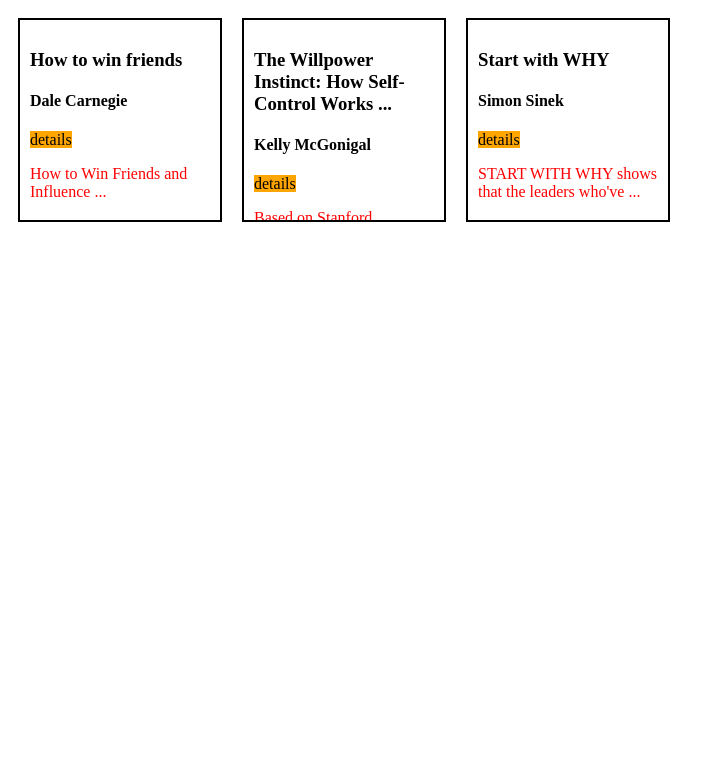
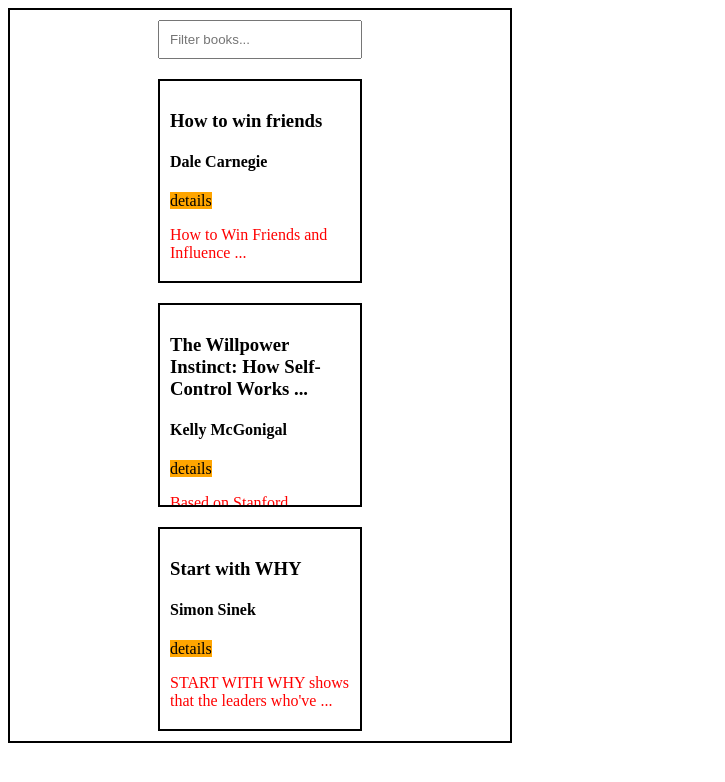
Before and after one commit to hunjoonrhee/bookmonkey-client, an Angular app: page / in a window 1280 px wide. Shown: the top 782 px of the page, without its empty margins (0-725 px from the left). Built offline with nearby package versions, Linux system fonts and the light colour scheme.

Commit message:
Filter books

```diff
--- a/src/app/app.component.html
+++ b/src/app/app.component.html
@@ -1 +1,11 @@
-<app-book-card [content]="book" *ngFor="let book of books" (detailClick)="goToBookDetails(book)"/>
+<div [style]="booksContainer">
+    <input type="text" (input)="updateBookSearchTerm($event)" [style]="inputStyle" placeholder="Filter books..."/>
+    @if (bookSearchTerm) {
+        <app-book-card [content]="book" *ngFor="let book of books | bookFilter: bookSearchTerm"
+                       (detailClick)="goToBookDetails(book)"/>
+    } @else {
+        <app-book-card [content]="book" *ngFor="let book of books"
+                       (detailClick)="goToBookDetails(book)"/>
+    }
+
+</div>
--- a/src/app/app.component.scss
+++ b/src/app/app.component.scss
@@ -0,0 +1,4 @@
+:host {
+  display: block;
+  vertical-align: middle;
+}
--- a/src/app/app.component.ts
+++ b/src/app/app.component.ts
@@ -1,22 +1,17 @@
 import { Component } from '@angular/core';
-import {CommonModule, NgFor} from "@angular/common";
+import {CommonModule} from "@angular/common";
 import {BookCardComponent} from "./book-card/book-card.component";
 import {IBook} from "./book";
+import {BookFilterPipe} from "./book-filter/book-filter.pipe";
 
 @Component({
   selector: 'app-root',
   standalone: true,
-  imports: [CommonModule, BookCardComponent],
+  imports: [CommonModule, BookCardComponent, BookFilterPipe],
   templateUrl: './app.component.html',
   styleUrl: './app.component.scss'
 })
 export class AppComponent {
-  // book: IBook = {
-  //   title: 'How to win friends',
-  //   author: 'Dale Carnegie',
-  //   abstract: 'In this book ...'
-  // };
-
   books: IBook[] = [
     {
       title: 'How to win friends',
@@ -34,8 +29,27 @@
       abstract: "START WITH WHY shows that the leaders who've ..."
     }
   ];
+  bookSearchTerm?: string;
+
+  booksContainer = {
+    display: 'flex',
+    flexDirection: 'column',
+    border: 'solid 2px black',
+    width: '500px',
+    alignItems: 'center'
+  }
+  inputStyle = {
+    margin: '10px',
+    padding: '10px',
+    width: '180px'
+  }
 
   goToBookDetails(book: IBook) {
     console.table(book)
   }
+
+  updateBookSearchTerm(e: Event): string {
+    this.bookSearchTerm = (e.target as HTMLInputElement).value
+    return this.bookSearchTerm
+  }
 }
--- /dev/null
+++ b/src/app/book-filter/book-filter.pipe.ts
@@ -0,0 +1,20 @@
+import { Pipe, PipeTransform } from '@angular/core';
+import {IBook} from "../book";
+
+@Pipe({
+  name: 'bookFilter',
+  standalone: true
+})
+export class BookFilterPipe implements PipeTransform {
+
+  transform(books: IBook[], searchTerm?: string): IBook[] {
+
+    if (searchTerm) {
+      return books.filter((book) => book.title.includes(searchTerm));
+    } else {
+      return []
+    }
+
+  }
+
+}
```
